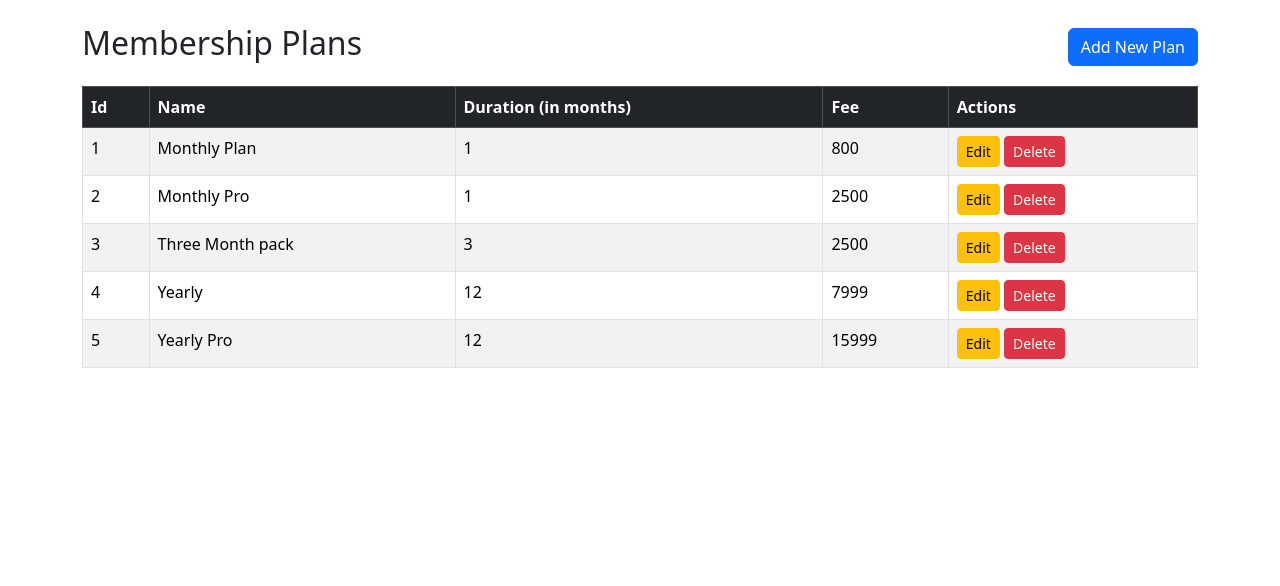
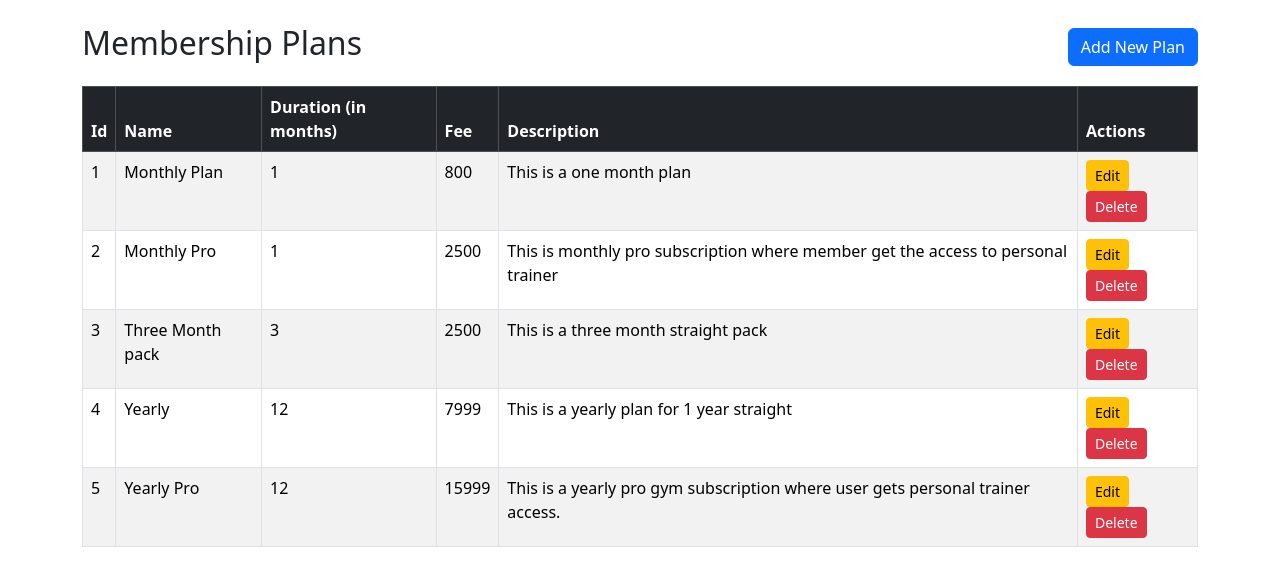
Before and after one commit to aayushofficial-dev/AI-PoweredGymManagementSystem, a Django app: page /admin_plans/ in a window 1280 px wide. Shown: the part 56-642 px from the top of the page. Run offline with Django 4.2, Linux system fonts and the light colour scheme; a user stored in the database is signed in; data comes from the database, SQL or seed files in the repository; both versions use the stored data as it was after the commit.

Commit message:
database changes

```diff
--- a/GymApp/templates/admin_plans_list.html
+++ b/GymApp/templates/admin_plans_list.html
@@ -14,6 +14,7 @@
             <th>Name</th>
             <th>Duration (in months)</th>
             <th>Fee</th>
+            <th>Description</th>
             <th>Actions</th>
         </tr>
     </thead>
@@ -24,6 +25,7 @@
             <td>{{ plan.name }}</td>
             <td>{{ plan.duration_months}}</td>
             <td>{{ plan.fee }}</td>
+            <td>{{ plan.description|default:"No Description" }}</td>
             <td>
                 <a href="{% url 'admin_plan_edit' plan.id %}" class="btn btn-sm btn-warning">Edit</a>
                 <form method="post" action="{% url 'admin_plan_delete' plan.id %}" style="display:inline;">
--- a/GymApp/views.py
+++ b/GymApp/views.py
@@ -190,7 +190,12 @@ def admin_trainer_delete(request, trainer_id):
 
 @admin_required
 def admin_members_list(request):
+    search = request.GET.get('search', '')
+
     members = MemberProfile.objects.all().select_related('user', 'plan')
+
+    if search:
+        members = members.filter(full_name__icontains=search)
     return render(request, 'admin_members_list.html', {'members': members})
 
 @admin_required
@@ -275,7 +280,9 @@ def admin_member_edit(request, member_id):
 def admin_member_delete(request, member_id):
     member = MemberProfile.objects.get(id=member_id)
     if request.method == 'POST':
-        member.delete()
+        user = member.user  # Get the associated user
+        user.delete()  # Delete the user, which will also delete the associated MemberProfile due
+        member.delete()  # Delete the member profile from the database
         messages.success(request, 'Member deleted successfully!')
         return redirect('admin_members_list')
     return render(request, 'admin_member_confirm_delete.html', {'member': member})
```
Also changed, not shown: db.sqlite3.
